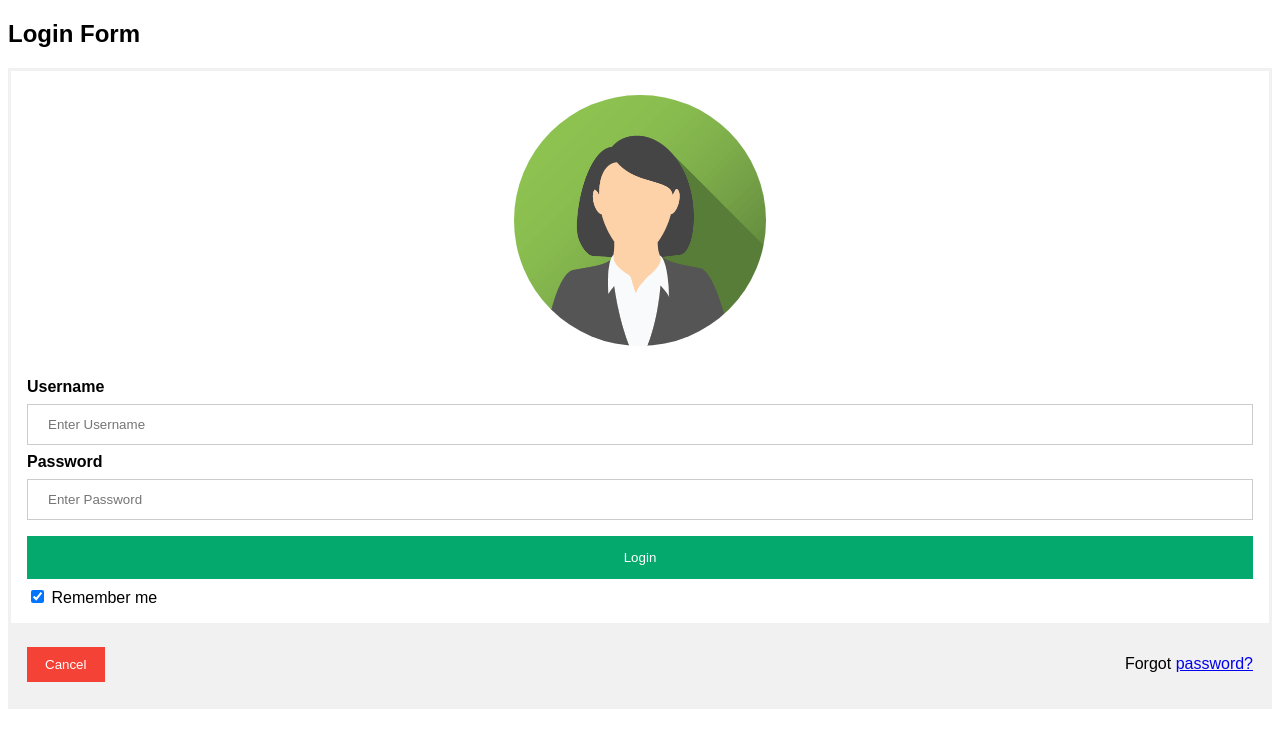
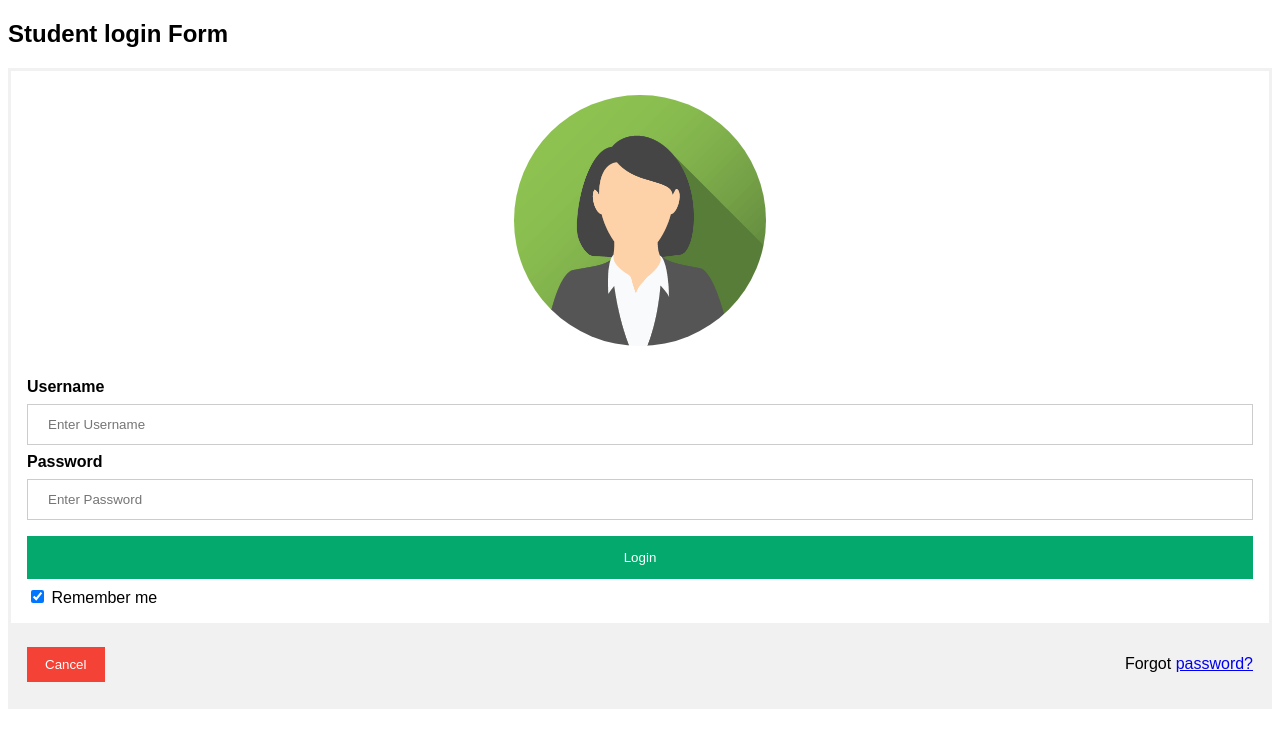
Before and after one commit to panther2805/login-2433, a plain HTML site: page index.html in a window 1280 px wide. Drawn offline with Linux system fonts and the light colour scheme.

Commit message:
student login app update

```diff
--- a/index.html
+++ b/index.html
@@ -68,7 +68,7 @@ span.psw {
 </head>
 <body>
 
-<h2>Login Form</h2>
+<h2>Student login Form</h2>
 
 <form action="/action_page.php" method="post">
   <div class="imgcontainer">
```
